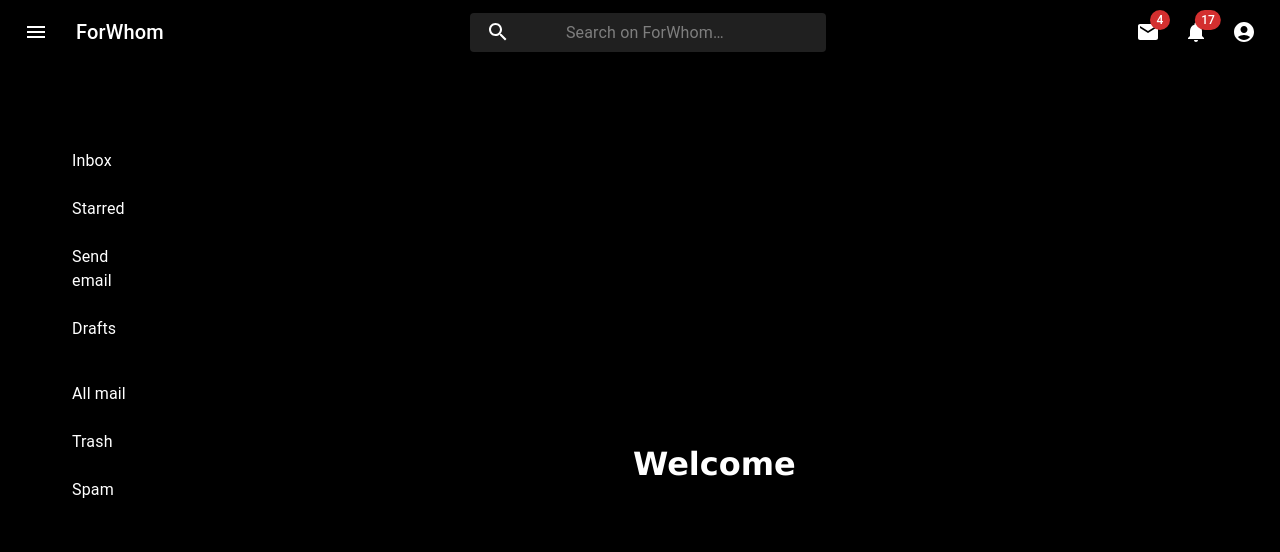
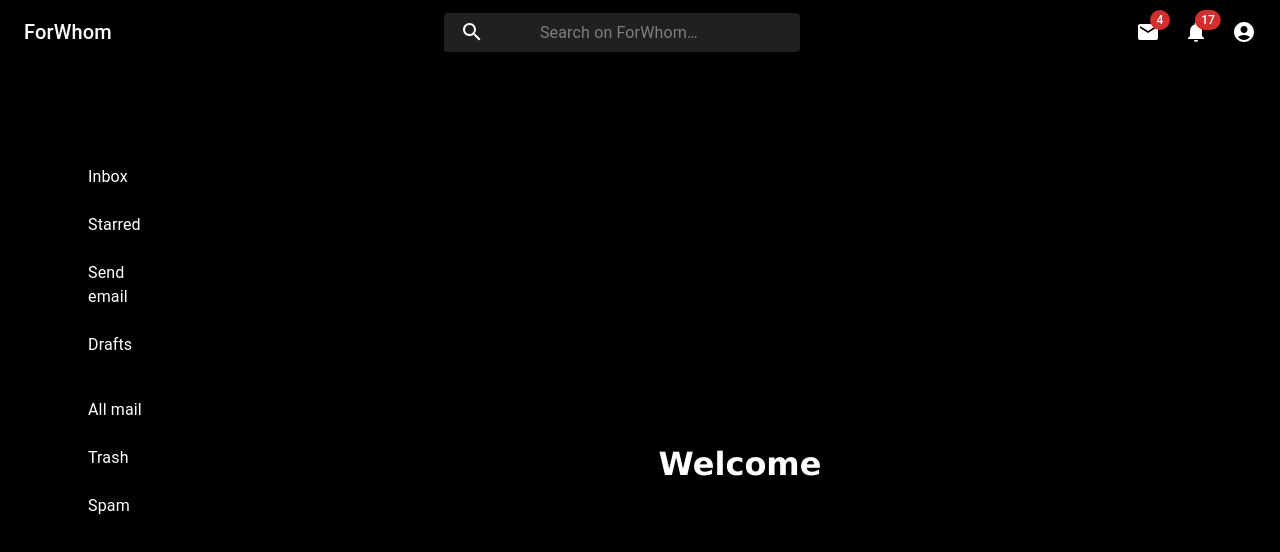
Before and after one commit to onurguvensoy/forum-app, a React (Create React App) app in the folder client/: page / in a window 1280 px wide. Shown: the top 552 px of the page. Built offline with nearby package versions, Linux system fonts and the light colour scheme.

Commit message:
.env fixed.

```diff
--- a/client/src/components/MuiNavbar.jsx
+++ b/client/src/components/MuiNavbar.jsx
@@ -9,7 +9,6 @@ import InputBase from '@mui/material/InputBase';
 import Badge from '@mui/material/Badge';
 import MenuItem from '@mui/material/MenuItem';
 import Menu from '@mui/material/Menu';
-import MenuIcon from '@mui/icons-material/Menu';
 import SearchIcon from '@mui/icons-material/Search';
 import AccountCircle from '@mui/icons-material/AccountCircle';
 import MailIcon from '@mui/icons-material/Mail';
@@ -169,15 +168,6 @@ export default function PrimarySearchAppBar() {
     <Box sx={{ flexGrow: 1 }}>
       <AppBar position="static" color='black'>
         <Toolbar>
-          <IconButton
-            size="large"
-            edge="start"
-            color="inherit"
-            aria-label="open drawer"
-            sx={{ mr: 2 }}
-          >
-            <MenuIcon />
-          </IconButton>
           <Typography
             variant="h6"
             noWrap
--- a/client/src/index.css
+++ b/client/src/index.css
@@ -99,3 +99,14 @@ span a {
   gap: 1rem;
   width: 100%;
 }
+.sidebar {
+  display: flex;
+  justify-content: flex-start;
+  gap: 1rem;
+  padding: 1rem;
+  background-color: rgba(0, 0, 0, 0.5);
+  border-radius: 0.5rem;
+  width: 100%;
+  max-width: 200px;
+
+}
--- a/client/src/pages/Home.jsx
+++ b/client/src/pages/Home.jsx
@@ -17,7 +17,7 @@ const Home = () => {
       }
       const { data } = await axios.post(
         "http://localhost:4000",
-        {},
+        {accessToken: cookies.token},
         { withCredentials: true }
       );
       const { status, user } = data;
```
Also changed, not shown: 2 other files (tests, documents, lock files or other folders).
